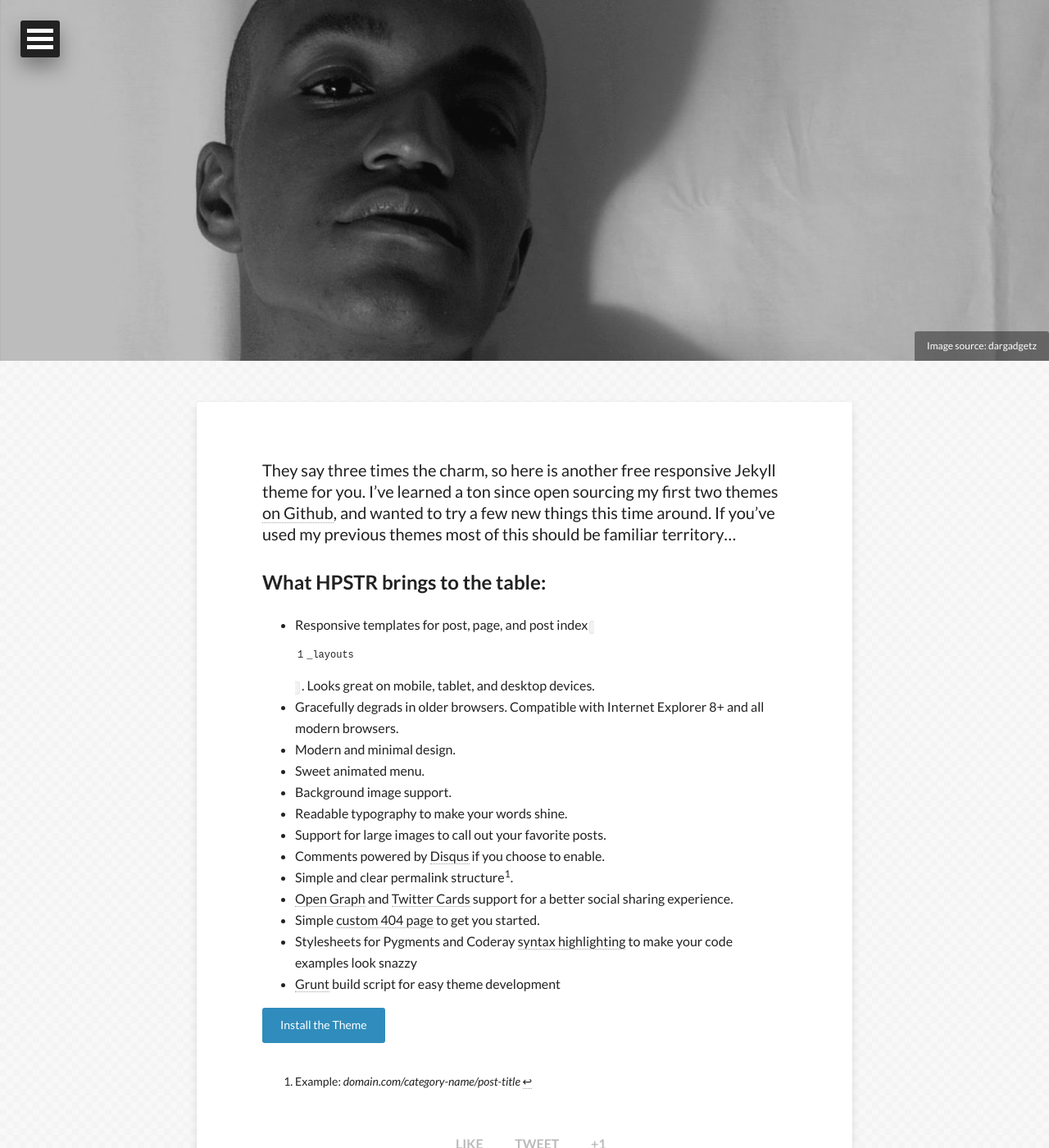
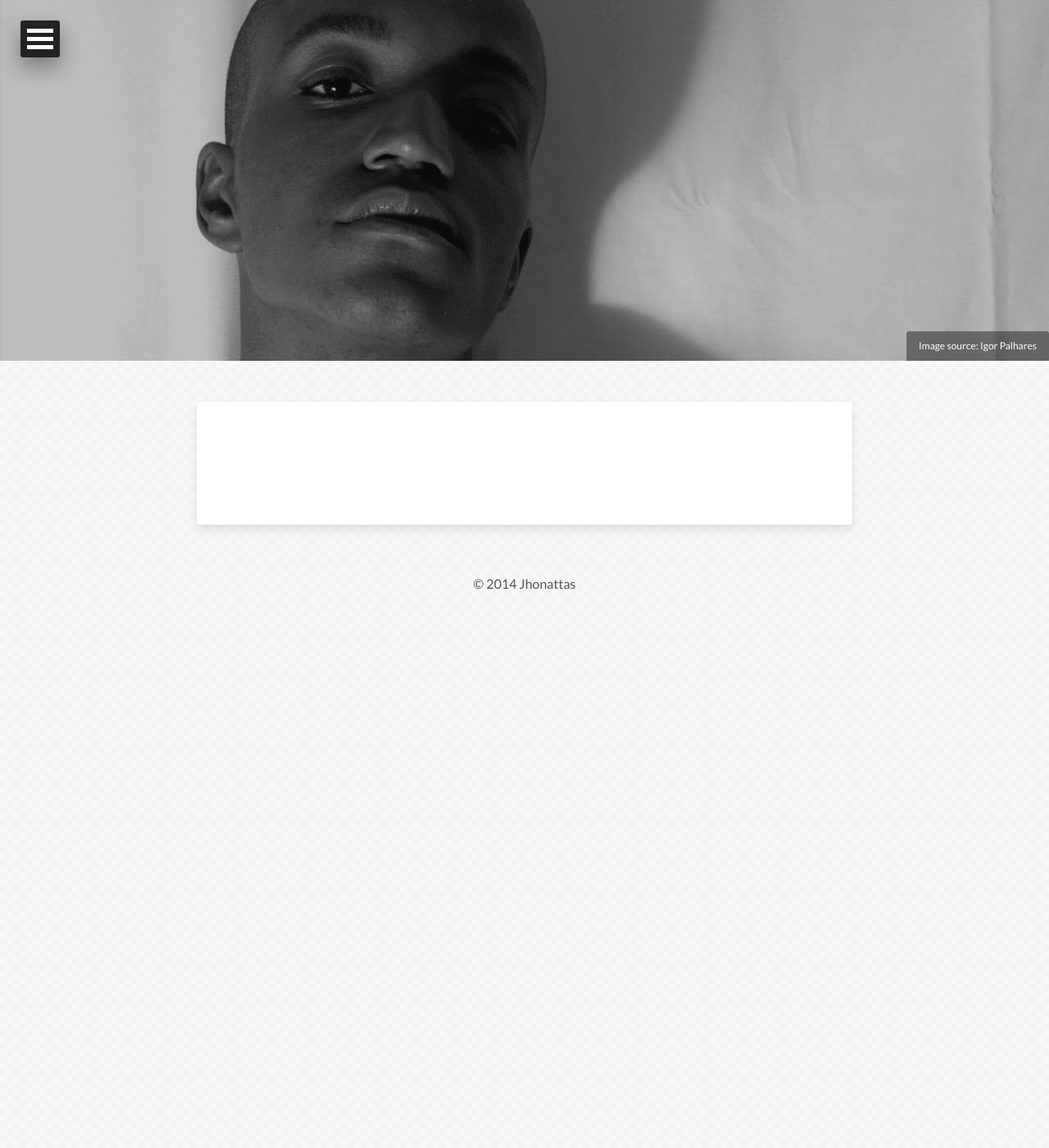
Before and after one commit to iorekbyrnison/jhonattas.github.io, a Jekyll site: the page built from about.md, in a window 1280 px wide and 1400 px high. Shown: the whole window at 82% size. Built offline with Jekyll 4.4.1, drawn with Linux system fonts in a browser that asks for light colours; nearby versions of some CDN libraries.

Commit message:
Update About.md

```diff
--- a/_config.yml
+++ b/_config.yml
@@ -2,13 +2,14 @@
 description:      desenvolvimento de experiências
 disqus_shortname:
 #Your site's domain goes here. Leave localhost server or blank when working locally.
+#url:              http://localhost:4000
 url:              http://site.soucriador.com.br
 
 # Owner/author information
 owner:
   name:           Jhonattas
   avatar:         avatar.jpg
-  bio:            "I'm a curious developer that loves to design and build things. I'm always moving."
+  bio:            "Sou um desenvolvedor curioso, apaixonado por design, e faminto por coisas novas e interessantes."
   email:          jhonattas@soucriador.com.br
   # Social networking links used in footer. Update and remove as you like.
   twitter:        jhoouh
--- a/about.md
+++ b/about.md
@@ -2,32 +2,10 @@
 layout: page
 permalink: /about/
 
-tags: [Jekyll, theme, modern, minimal, responsive]
+tags: [Sou Criador]
 image:
   feature: abstract-5.jpg
-  credit: dargadgetz
-  creditlink: http://www.dargadgetz.com/ios-7-abstract-wallpaper-pack-for-iphone-5-and-ipod-touch-retina/
-share: true
+  credit: Igor Palhares
+  creditlink: http://www.igorpalhares.co/
+share: false
 ---
-
-They say three times the charm, so here is another free responsive Jekyll theme for you. I've learned a ton since open sourcing my first two themes [on Github](http://github.com/mmistakes), and wanted to try a few new things this time around. If you've used my previous themes most of this should be familiar territory...
-
-## What HPSTR brings to the table:
-
-* Responsive templates for post, page, and post index `_layouts`. Looks great on mobile, tablet, and desktop devices.
-* Gracefully degrads in older browsers. Compatible with Internet Explorer 8+ and all modern browsers.
-* Modern and minimal design.
-* Sweet animated menu.
-* Background image support.
-* Readable typography to make your words shine.
-* Support for large images to call out your favorite posts.
-* Comments powered by [Disqus](http://disqus.com) if you choose to enable.
-* Simple and clear permalink structure[^1].
-* [Open Graph](https://developers.facebook.com/docs/opengraph/) and [Twitter Cards](https://dev.twitter.com/docs/cards) support for a better social sharing experience.
-* Simple [custom 404 page]({{ site.url }}/404.html) to get you started.
-* Stylesheets for Pygments and Coderay [syntax highlighting]({{ site.url }}/code-highlighting-post/) to make your code examples look snazzy
-* [Grunt](http://gruntjs.com) build script for easy theme development
-
-<div markdown="0"><a href="{{ site.url }}/theme-setup" class="btn btn-info">Install the Theme</a></div>
-
-[^1]: Example: *domain.com/category-name/post-title*
```
